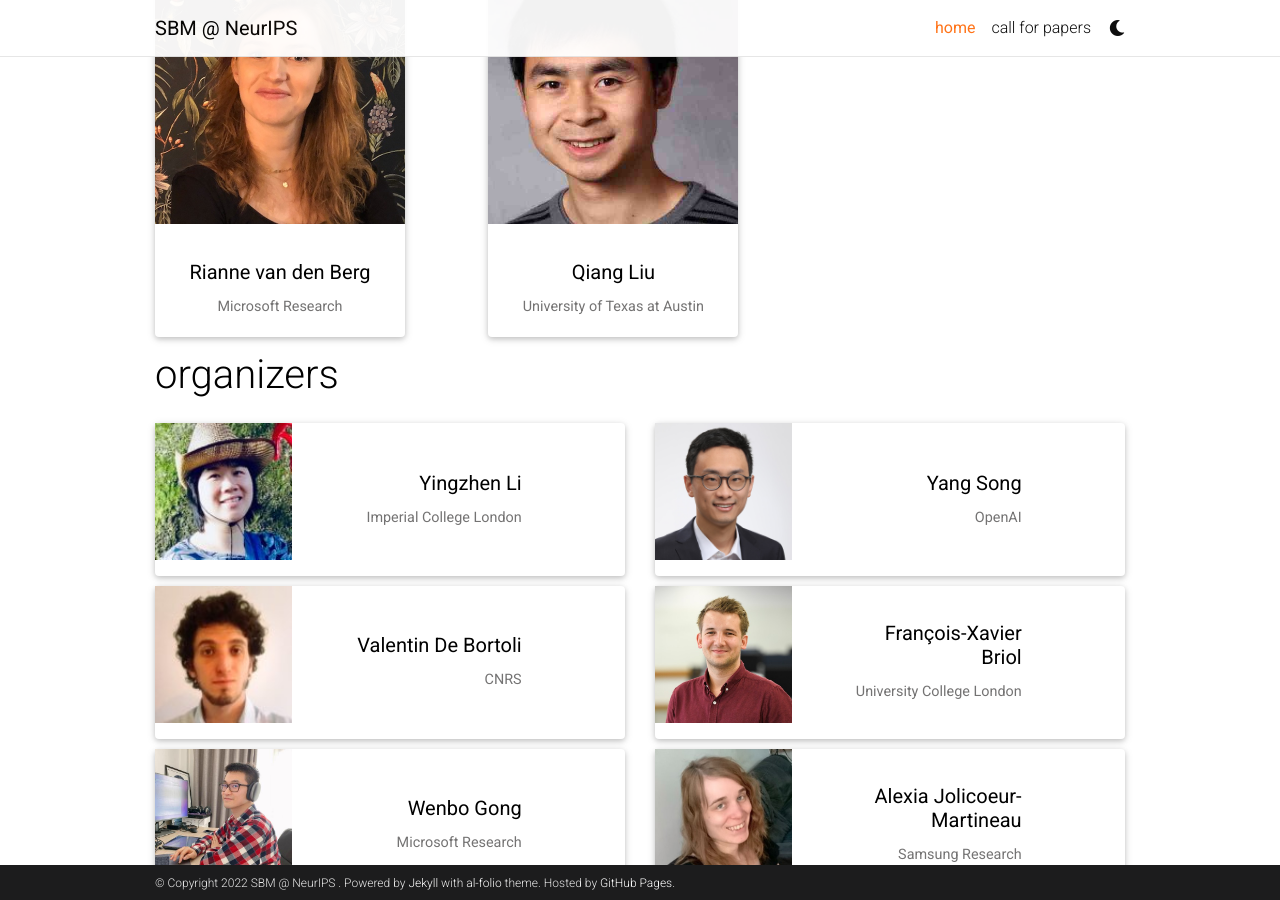
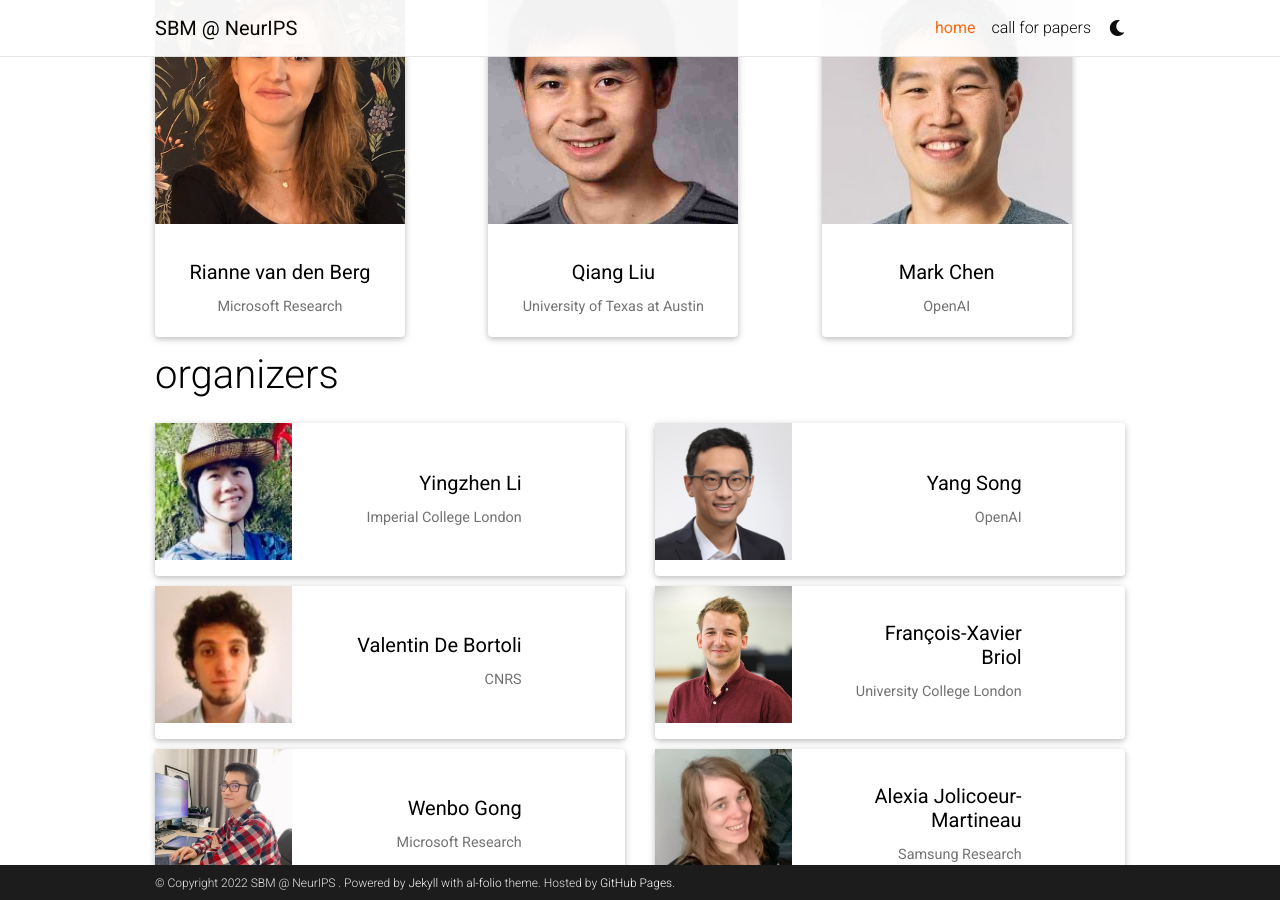
Before and after one commit to score-based-methods-workshop/score-based-methods-workshop.github.io, a Jekyll site: the page built from _pages/home.md, in a window 1280 px wide and 900 px high, scrolled down 2327 px. Built offline with Jekyll 4.4.1, drawn with Linux system fonts in a browser that asks for light colours; full-size pictures stand in for the smaller copies a plugin makes; comment, search, counter and statistics services are not loaded; a style sheet for code colours, icons or effects is not loaded.

Commit message:
add mark chen

```diff
--- a/_pages/home.md
+++ b/_pages/home.md
@@ -66,6 +66,9 @@ This workshop will be an **in-person event** at [NeurIPS 2022](https://neurips.c
       <div class="col-sm-4">
         {% include people.html name="Qiang Liu" affiliation="University of Texas at Austin" img="assets/img/people/qiang.jpeg" url="https://www.cs.utexas.edu/~lqiang/" %}
       </div>
+      <div class="col-sm-4">
+        {% include people.html name="Mark Chen" affiliation="OpenAI" img="assets/img/people/mark.jpeg" url="https://scholar.google.com/citations?user=5fU-QMwAAAAJ&hl=en" %}
+      </div>
   </div>
 
 # organizers
```
Also changed, not shown: assets/img/people/mark.jpeg (added).
